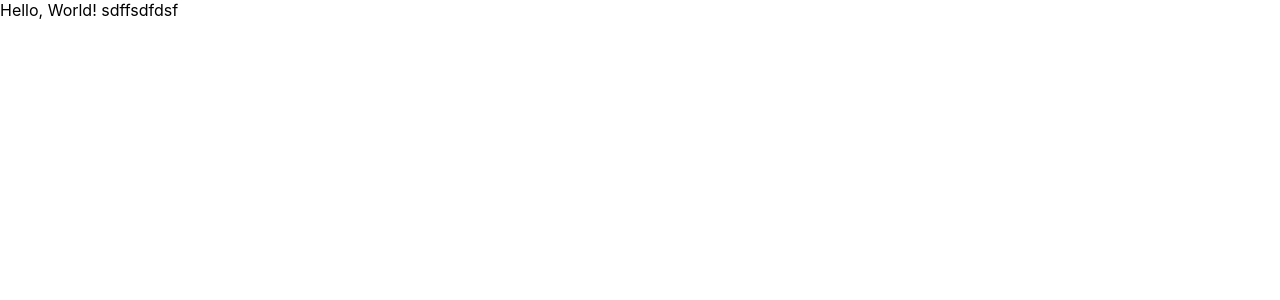
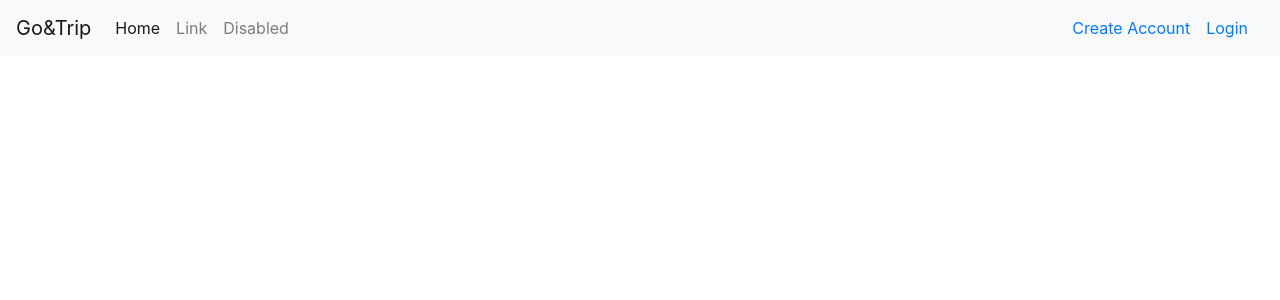
Before and after one commit to RomanNure/GoTrip, a React (Create React App) app in the folder frontend/: page / in a window 1280 px wide. Shown: the top 300 px of the page. Built offline with nearby package versions, Linux system fonts and the light colour scheme.

Commit message:
Main Page and Login, Register

```diff
--- a/frontend/public/index.html
+++ b/frontend/public/index.html
@@ -4,10 +4,18 @@
 <head>
   <meta charset="utf-8" />
   <title>React App</title>
+  <!-- Bootstrap CSS -->
+  <link rel="stylesheet" href="https://stackpath.bootstrapcdn.com/bootstrap/4.3.1/css/bootstrap.min.css" integrity="sha384-ggOyR0iXCbMQv3Xipma34MD+dH/1fQ784/j6cY/iJTQUOhcWr7x9JvoRxT2MZw1T" crossorigin="anonymous">
 </head>
 
 <body>
   <div id="root"></div>
+
+  <!-- Optional JavaScript -->
+  <!-- jQuery first, then Popper.js, then Bootstrap JS -->
+  <script src="https://code.jquery.com/jquery-3.3.1.slim.min.js" integrity="sha384-q8i/X+965DzO0rT7abK41JStQIAqVgRVzpbzo5smXKp4YfRvH+8abtTE1Pi6jizo" crossorigin="anonymous"></script>
+  <script src="https://cdnjs.cloudflare.com/ajax/libs/popper.js/1.14.7/umd/popper.min.js" integrity="sha384-UO2eT0CpHqdSJQ6hJty5KVphtPhzWj9WO1clHTMGa3JDZwrnQq4sF86dIHNDz0W1" crossorigin="anonymous"></script>
+  <script src="https://stackpath.bootstrapcdn.com/bootstrap/4.3.1/js/bootstrap.min.js" integrity="sha384-JjSmVgyd0p3pXB1rRibZUAYoIIy6OrQ6VrjIEaFf/nJGzIxFDsf4x0xIM+B07jRM" crossorigin="anonymous"></script>
 </body>
 
 </html>
--- a/frontend/src/pages/main.js
+++ b/frontend/src/pages/main.js
@@ -12,9 +12,98 @@ export default class Main extends Component {
 
   render() {
     return (
-        <div>
-          Hello, World! sdffsdfdsf
+      <>
+      <nav class="navbar navbar-expand-lg navbar-light bg-light">
+      <a class="navbar-brand" href="#">Go&Trip</a>
+      <button class="navbar-toggler" type="button" data-toggle="collapse" data-target="#navbarNavAltMarkup" aria-controls="navbarNavAltMarkup" aria-expanded="false" aria-label="Toggle navigation">
+        <span class="navbar-toggler-icon"></span>
+      </button>
+      <div class="collapse navbar-collapse" id="navbarNavAltMarkup">
+        <ul class="navbar-nav mr-auto">
+          <li class="nav-item active">
+            <a class="nav-link" href="#">Home <span class="sr-only">(current)</span></a>
+          </li>
+          <li class="nav-item">
+            <a class="nav-link" href="#">Link</a>
+          </li>
+          <li class="nav-item">
+            <a class="nav-link" href="#">Disabled</a>
+          </li>
+        </ul>
+        <a class="nav-item nav-link my-2 my-lg-0 pl-md-0" href="#" data-toggle="modal" data-target="#registerModal">Create Account</a>
+        <a class="nav-item nav-link my-2 my-lg-0 pl-md-0" href="#" data-toggle="modal" data-target="#loginModal">Login</a>
+      </div>
+    </nav>
+
+
+    <div class="modal fade" id="registerModal" tabindex="-1" role="dialog" aria-labelledby="exampleModalLabel" aria-hidden="true">
+      <div class="modal-dialog" role="document">
+        <div class="modal-content">
+          <div class="modal-header">
+            <h5 class="modal-title">Create Account</h5>
+            <button type="button" class="close" data-dismiss="modal" aria-label="Close">
+              <span aria-hidden="true">&times;</span>
+            </button>
+          </div>
+          <div class="modal-body">
+            <form action="">
+              <div class="form-group">
+                <label for="inputEmailReg">Email address</label>
+                <input type="email" class="form-control" id="inputEmailReg" aria-describedby="emailHelp" placeholder="Enter email"/>
+              </div>
+              <div class="form-group">
+                <label for="inputLoginReg">Login</label>
+                <input type="text" class="form-control" id="inputLoginReg" aria-describedby="emailHelp" placeholder="Enter login"/>
+              </div>
+              <div class="form-group">
+                <label for="inputPasswordReg">Password</label>
+                <input type="password" class="form-control" id="inputPasswordReg" placeholder="Password"/>
+              </div>
+              <div class="form-group">
+                <label for="inputPasswordReEnterReg">Re-enter password</label>
+                <input type="password" class="form-control" id="inputPasswordReEnterReg" placeholder="Password"/>
+              </div>
+              <div class="form-check">
+                <input type="checkbox" class="form-check-input" id="checkReg"/>
+                <label class="form-check-label" for="checkReg">Check me out</label>
+              </div>
+              <button type="submit" class="btn btn-success mt-3 mb-3">Register</button>
+            </form>
+          </div>
         </div>
+      </div>
+    </div>
+
+    <div class="modal fade" id="loginModal" tabindex="-1" role="dialog" aria-labelledby="exampleModalLabel" aria-hidden="true">
+      <div class="modal-dialog" role="document">
+        <div class="modal-content">
+          <div class="modal-header">
+            <h5 class="modal-title">Login</h5>
+            <button type="button" class="close" data-dismiss="modal" aria-label="Close">
+              <span aria-hidden="true">&times;</span>
+            </button>
+          </div>
+          <div class="modal-body">
+            <form action="">
+              <div class="form-group ">
+                <label for="inputEmailLog">Email address</label>
+                <input type="email" class="form-control" id="inputEmailLog" aria-describedby="emailHelp" placeholder="Enter email"/>
+              </div>
+              <div class="form-group">
+                <label for="inputPasswordLog">Password</label>
+                <input type="password" class="form-control" id="inputPasswordLog" placeholder="Password"/>
+              </div>
+              <div class="form-check">
+                <input type="checkbox" class="form-check-input" id="checkLog"/>
+                <label class="form-check-label" for="checkLog">Check me out</label>
+              </div>
+              <button type="submit" class="btn btn-success mt-3 mb-3">Login</button>
+            </form>
+          </div>
+        </div>
+      </div>
+    </div>
+    </>
     )
   }
 }
```
